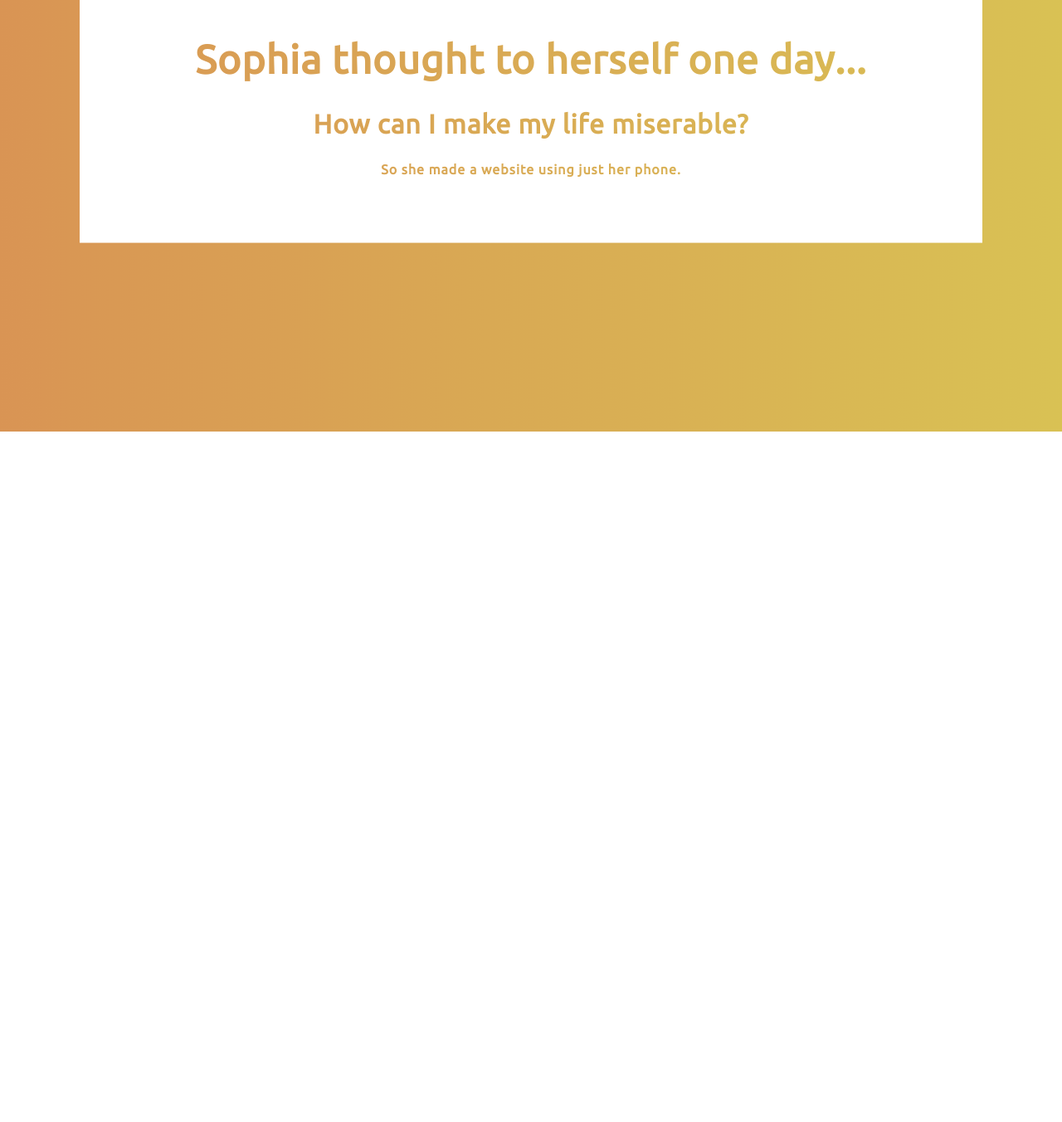
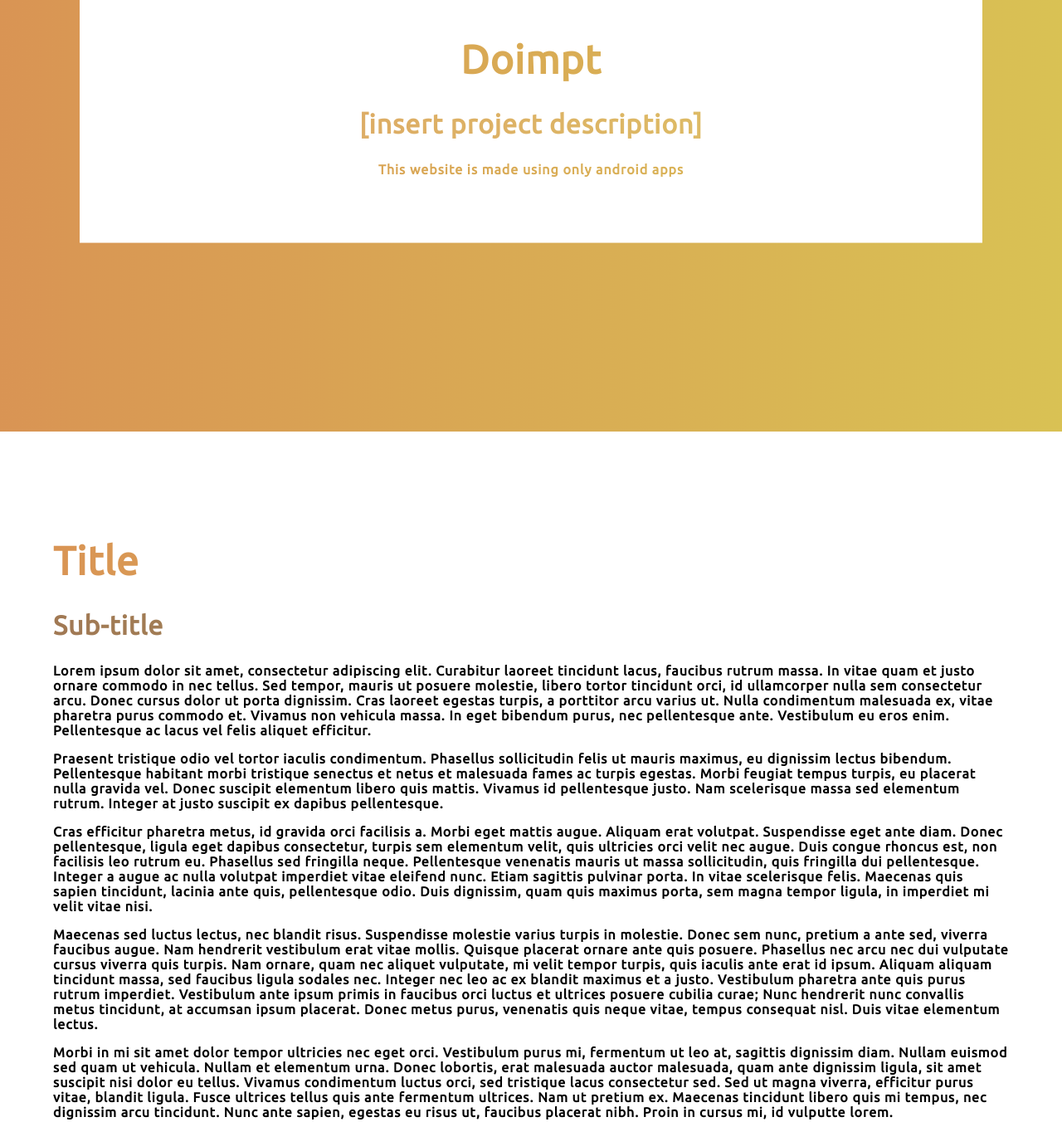
Before and after one commit to sopyb/doim.pt, a plain HTML site: page index.html in a window 1280 px wide. Shown: the part 280-1632 px from the top of the page at 83% size. Before the commit the page ends 1600 px from the top, so only its background shows below. Drawn offline with Linux system fonts and the light colour scheme.

Commit message:
Text styling

```diff
--- a/index.html
+++ b/index.html
@@ -14,13 +14,29 @@
 <body>
   <div class="panel fade">
     <div class="center hollow-text">
-      <h1>Sophia thought to herself one day...</h1>
-      <h2>How can I make my life miserable?</h2>
-      <p>So she made a website using just her phone.</p>
+      <h1>Doimpt</h1>
+      <h2>[insert project description]</h2>
+      <p>This website is made using only android apps</p>
     </div>
   </div>
 
   <div class="panel">
+    <div class="content">
+      <h1 class="fade bgtext">Title</h1>
+      <h2 class="fade bgtext">Sub-title</h2>
+      <p>Lorem ipsum dolor sit amet, consectetur adipiscing elit. Curabitur laoreet tincidunt lacus, faucibus rutrum massa. In vitae quam et justo ornare commodo in nec tellus. Sed tempor, mauris ut posuere molestie, libero tortor tincidunt orci, id ullamcorper nulla sem consectetur arcu. Donec cursus dolor ut porta dignissim. Cras laoreet egestas turpis, a porttitor arcu varius ut. Nulla condimentum malesuada ex, vitae pharetra purus commodo et. Vivamus non vehicula massa. In eget bibendum purus, nec pellentesque ante. Vestibulum eu eros enim. Pellentesque ac lacus vel felis aliquet efficitur.</p>
+
+      <p>Praesent tristique odio vel tortor iaculis condimentum. Phasellus sollicitudin felis ut mauris maximus, eu dignissim lectus bibendum. Pellentesque habitant morbi tristique senectus et netus et malesuada fames ac turpis egestas. Morbi feugiat tempus turpis, eu placerat nulla gravida vel. Donec suscipit elementum libero quis mattis. Vivamus id pellentesque justo. Nam scelerisque massa sed elementum rutrum. Integer at justo suscipit ex dapibus pellentesque.</p>
+
+      <p>Cras efficitur pharetra metus, id gravida orci facilisis a. Morbi eget mattis augue. Aliquam erat volutpat. Suspendisse eget ante diam. Donec pellentesque, ligula eget dapibus consectetur, turpis sem elementum velit, quis ultricies orci velit nec augue. Duis congue rhoncus est, non facilisis leo rutrum eu. Phasellus sed fringilla neque. Pellentesque venenatis mauris ut massa sollicitudin, quis fringilla dui pellentesque. Integer a augue ac nulla volutpat imperdiet vitae eleifend nunc. Etiam sagittis pulvinar porta. In vitae scelerisque felis. Maecenas quis sapien tincidunt, lacinia ante quis, pellentesque odio. Duis dignissim, quam quis maximus porta, sem magna tempor ligula, in imperdiet mi velit vitae nisi.</p>
+
+      <p>Maecenas sed luctus lectus, nec blandit risus. Suspendisse molestie varius turpis in molestie. Donec sem nunc, pretium a ante sed, viverra faucibus augue. Nam hendrerit vestibulum erat vitae mollis. Quisque placerat ornare ante quis posuere. Phasellus nec arcu nec dui vulputate cursus viverra quis turpis. Nam ornare, quam nec aliquet vulputate, mi velit tempor turpis, quis iaculis ante erat id ipsum. Aliquam aliquam tincidunt massa, sed faucibus ligula sodales nec. Integer nec leo ac ex blandit maximus et a justo. Vestibulum pharetra ante quis purus rutrum imperdiet. Vestibulum ante ipsum primis in faucibus orci luctus et ultrices posuere cubilia curae; Nunc hendrerit nunc convallis metus tincidunt, at accumsan ipsum placerat. Donec metus purus, venenatis quis neque vitae, tempus consequat nisl. Duis vitae elementum lectus.</p>
+
+      <p>Morbi in mi sit amet dolor tempor ultricies nec eget orci. Vestibulum purus mi, fermentum ut leo at, sagittis dignissim diam. Nullam euismod sed quam ut vehicula. Nullam et elementum urna. Donec lobortis, erat malesuada auctor malesuada, quam ante dignissim ligula, sit amet suscipit nisi dolor eu tellus. Vivamus condimentum luctus orci, sed tristique lacus consectetur sed. Sed ut magna viverra, efficitur purus vitae, blandit ligula. Fusce ultrices tellus quis ante fermentum ultrices. Nam ut pretium ex. Maecenas tincidunt libero quis mi tempus, nec dignissim arcu tincidunt. Nunc ante sapien, egestas eu risus ut, faucibus placerat nibh. Proin in cursus mi, id vulputte lorem.</p>
+    </div>
+  </div>
+
+  <div class="panel fade">
 
   </div>
 </body>
--- a/style.css
+++ b/style.css
@@ -32,21 +32,12 @@ h1 {
 
 h2 {
   font-size: 2em;
+  filter: brightness(80%) saturate(90%) contrast(80%);
 }
 
 p {
   font-size: 1em;
   font-weight: bolder;
-}
-
-img {
-  mix-blend-mode: unset !important;
-}
-
-img.annoyance {
-  position: fixed;
-  bottom: 0;
-  right: 0;
 }
 
 .center {
@@ -55,6 +46,16 @@ img.annoyance {
   top: 50%;
   left: 50%;
   transform: translate(-50%, -50%);
+}
+
+.bgtext {
+  color: transparent;
+  background-clip: text;
+  -webkit-background-clip: text;
+}
+
+.content {
+  margin: 10% 5%;
 }
 
 .fade {
```
